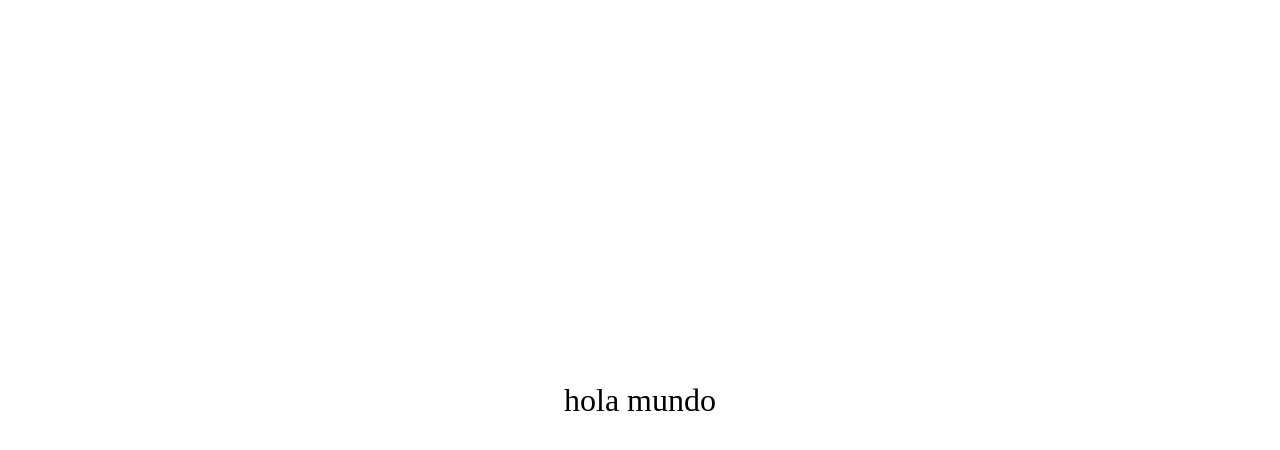
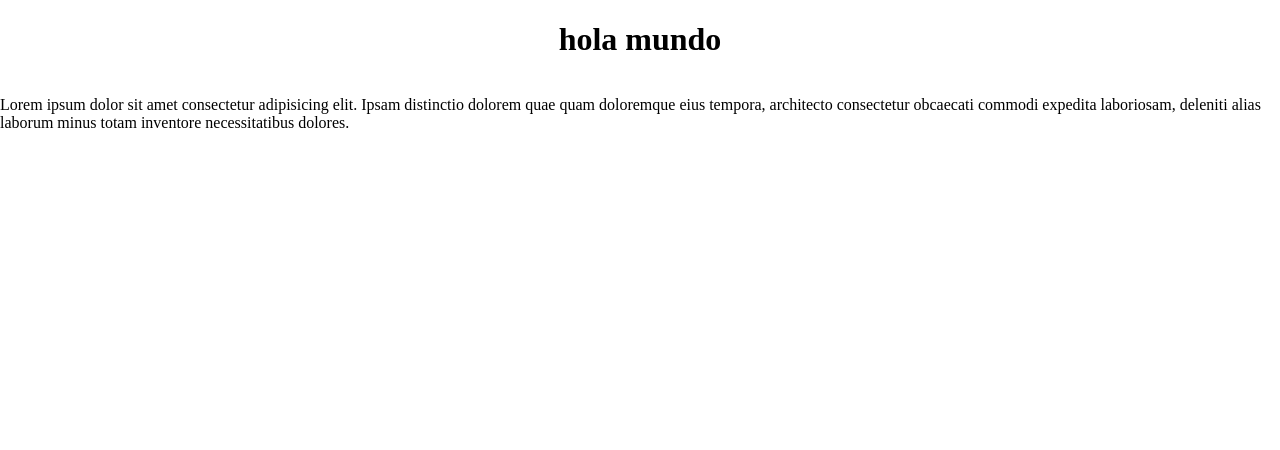
Before and after one commit to ferd-dev/app-municipios-chuquisaca, an Astro site: page / in a window 1280 px wide. Built offline with nearby package versions, Linux system fonts and the light colour scheme; Astro itself is replaced by a stand-in of ours.

Commit message:
test: prueba de deploy en rama

```diff
--- a/src/components/Welcome.astro
+++ b/src/components/Welcome.astro
@@ -1,11 +1,17 @@
-<div id="container">hola mundo</div>
+<div class="container">
+  <h1>hola mundo</h1>
+</div>
+<p class="container">
+  Lorem ipsum dolor sit amet consectetur adipisicing elit. Ipsam distinctio
+  dolorem quae quam doloremque eius tempora, architecto consectetur obcaecati
+  commodi expedita laboriosam, deleniti alias laborum minus totam inventore
+  necessitatibus dolores.
+</p>
 
 <style>
-  #container {
+  .container {
     display: flex;
     justify-content: center;
     align-items: center;
-    height: 100vh;
-    font-size: 2rem;
   }
 </style>
```
